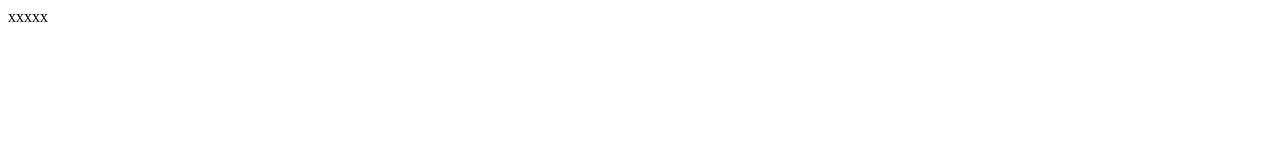
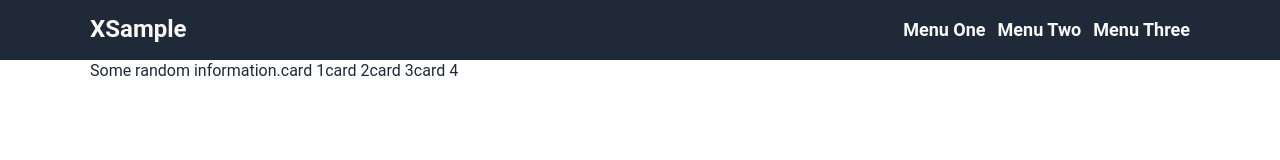
Before and after one commit to Shawncologist/small-business-sampler, a plain HTML site: page index.html in a window 1280 px wide. Drawn offline with Linux system fonts and the light colour scheme.

Commit message:
navbar ready

```diff
--- a/index.html
+++ b/index.html
@@ -8,6 +8,26 @@
   <title>Small Business Sampler</title>
 </head>
 <body>
-  xxxxx
+  <nav class="navbar">
+    <div class="container-nav">
+    <div class="logo">XSample</div>
+    <ul class="menu">
+      <li><a href="#">Menu One</a></li>
+      <li><a href="#">Menu Two</a></li>
+      <li><a href="#">Menu Three</a></li>
+    </ul>
+    </div>
+  </nav>
+  <header class="header">
+    <div class="container-header">
+      <div class="">
+        Some random information.
+      </div>
+      <div class="card-1">card 1</div>
+      <div class="card-2">card 2</div>
+      <div class="card-3">card 3</div>
+      <div class="card-4">card 4</div>
+    </div>
+  </header>
 </body>
 </html>
--- a/styles.css
+++ b/styles.css
@@ -1 +1,64 @@
-aaa
+* {
+  box-sizing: border-box;
+  margin: 0px;
+  padding: 0px;
+}
+
+body {
+  font-family: "Roboto", sans-serif;
+  font-size: 16px;
+  line-height: 1.4;
+  color: #1F2937;
+  background-color: #FFF;
+}
+
+h1, h2 {
+  margin-bottom: 12px;
+}
+
+.container-nav {
+  display: flex;
+  max-width: 1100px;
+  height: 100%;
+  margin: 0 auto;
+  justify-content: space-between;
+  align-items: center;
+}
+
+.container-header {
+  display: flex;
+  max-width: 1100px;
+  margin: 0 auto;
+
+}
+
+.logo {
+  font-size: x-large;
+  font-weight: bold;
+}
+
+.navbar {
+  background-color: #1F2937;
+  color: #F9FAF8;
+  height: 60px;
+}
+
+.navbar ul {
+  display: flex;
+list-style-type: none;
+}
+
+.navbar ul li {
+  margin-left: 12px;
+}
+
+.navbar a {
+  text-decoration: none;
+  color: #F9FAF8;
+  font-size: 18px;
+  font-weight: bold;
+}
+
+.navbar a:hover {
+  color: #E5E7EB;
+}
```
